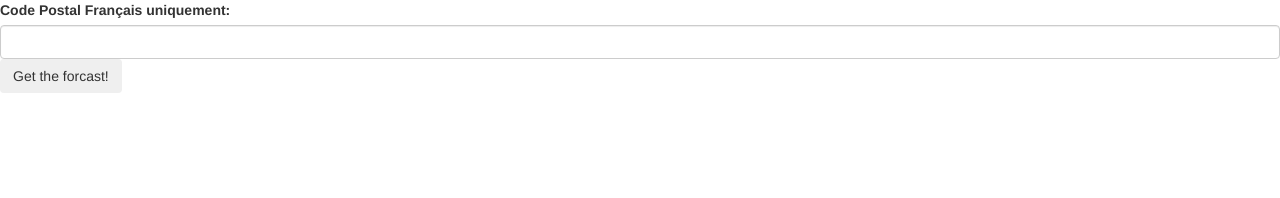
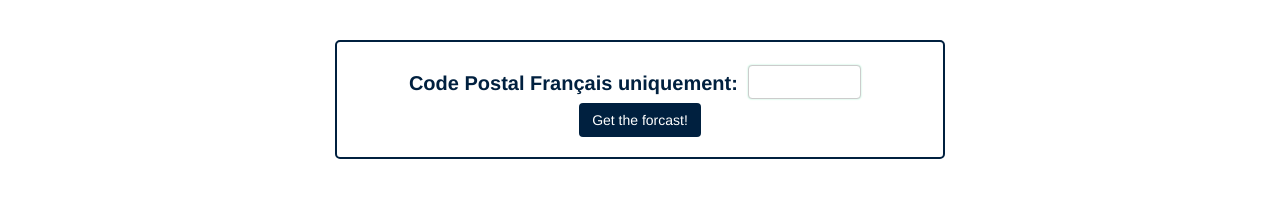
Before and after one commit to MarieRodiet/appWeather, a website built with webpack: page WeatherApp/index.html in a window 1280 px wide. Built offline with nearby package versions, Linux system fonts and the light colour scheme; some packages are replaced by stand-ins of ours; no server answers; files whose address does not match are found by name.

Commit message:
fixed styling

```diff
--- a/WeatherApp/index.html
+++ b/WeatherApp/index.html
@@ -5,7 +5,7 @@
   <meta charset="UTF-8" />
   <meta name="viewport" content="width=device-width, initial-scale=1.0" />
   <title>Weather App</title>
-  <link href=="src/css/styles.css" rel="stylesheet">
+  <link type="text/css" href="src/css/styles.css" rel="stylesheet">
 </head>
 
 <body>
```
